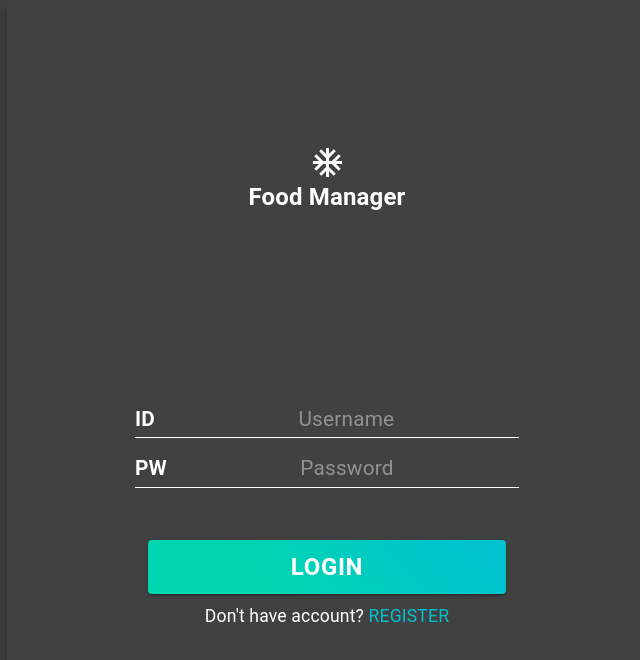
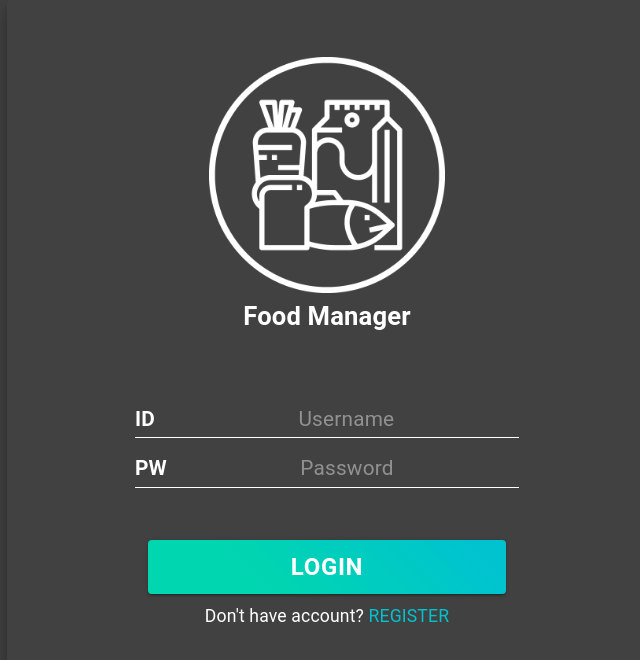
Before and after one commit to CS2021-GDP-Team/food-manager, a React (Create React App) app in the folder frontend/: page /login in a window 1280 px wide. Shown: the top 660 px of the page, without its empty margins (313-953 px from the left). Built offline with nearby package versions, Linux system fonts and the light colour scheme.

Commit message:
feat: add logo icon

```diff
--- a/frontend/src/components/pages/Login.tsx
+++ b/frontend/src/components/pages/Login.tsx
@@ -1,4 +1,3 @@
-import AcUnitIcon from "@material-ui/icons/AcUnit";
 import { InputField } from "../index";
 import { Link } from "react-router-dom";
 import { Button, makeStyles } from "@material-ui/core";
@@ -18,8 +17,11 @@ const Login = () => {
     return (
         <div className="login-container">
             <div className="login-head">
-                {/* TODO: 아이콘 바꿀 예정 */}
-                <AcUnitIcon fontSize="large" />
+                <img
+                    className="login-icon"
+                    alt="logo"
+                    src={process.env.PUBLIC_URL + "images/icon.png"}
+                ></img>
                 <b className="login-title">Food Manager</b>
             </div>
             <div className="login-form">
--- a/frontend/src/components/pages/SignUp.tsx
+++ b/frontend/src/components/pages/SignUp.tsx
@@ -18,8 +18,11 @@ const SignUp = () => {
     return (
         <div className="login-container">
             <div className="login-head">
-                {/* TODO: 아이콘 바꿀 예정 */}
-                <AcUnitIcon fontSize="large" />
+                <img
+                    className="login-icon"
+                    alt="logo"
+                    src={process.env.PUBLIC_URL + "images/icon.png"}
+                ></img>
                 <b className="login-title">Food Manager</b>
             </div>
             <div className="login-form">
--- a/frontend/src/scss/_login.scss
+++ b/frontend/src/scss/_login.scss
@@ -11,8 +11,16 @@
     justify-content: center;
     align-items: center;
 }
+.login-icon {
+    padding: 5%;
+    padding-bottom: 5px;
+    max-width: 300px;
+    @media all and (max-width: 1000px) {
+        max-width: 200px;
+    }
+}
 .login-title {
-    font-size: 1.5rem;
+    font-size: 1.6rem;
 }
 .login-submit {
     width: 70%;
```
Also changed, not shown: frontend/src/res/background.jpg (deleted), frontend/src/res/fresh.jpg (deleted).
